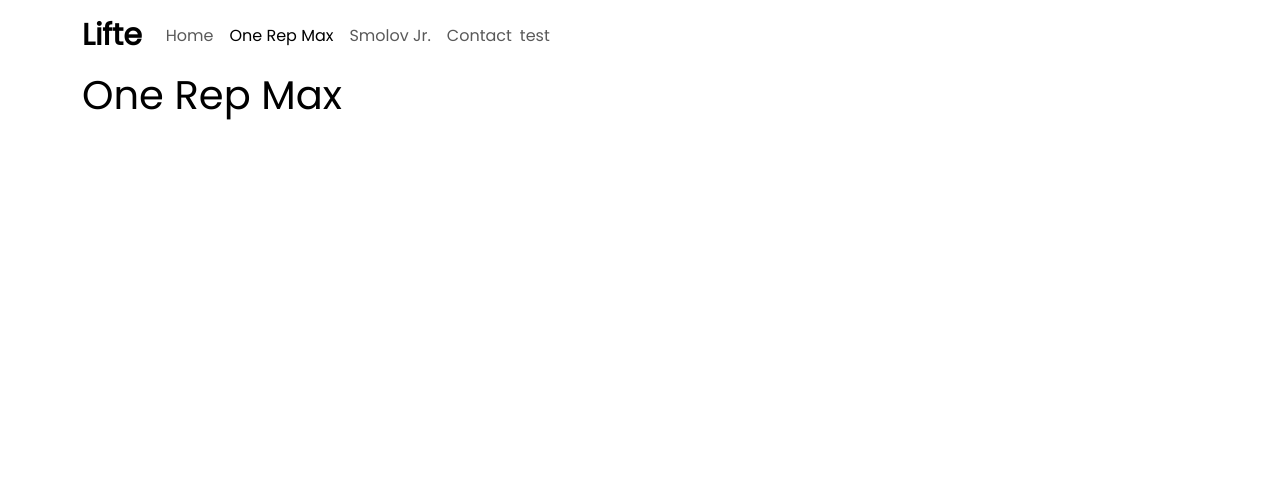
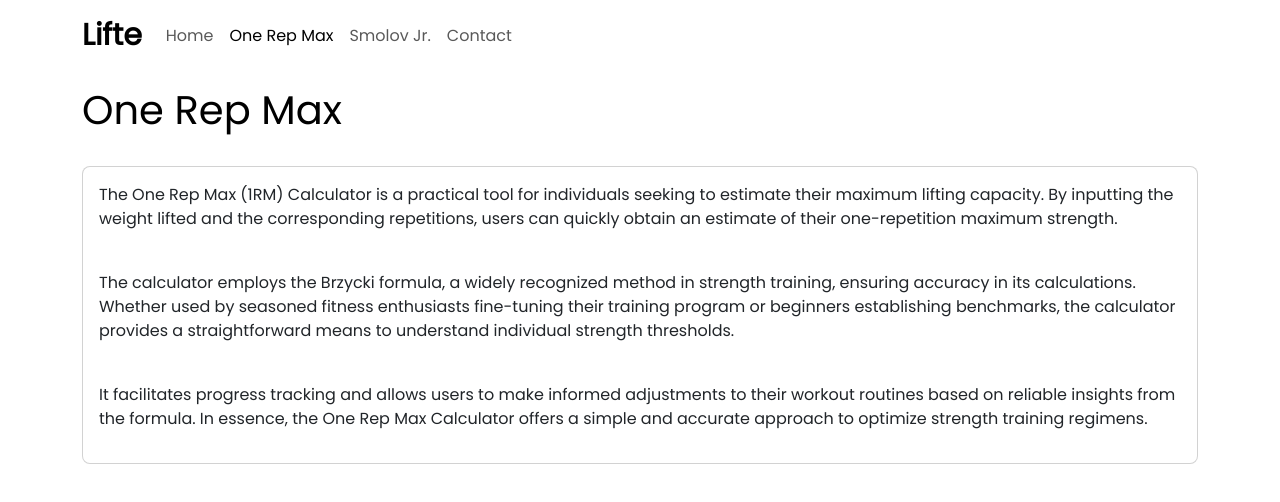
Before and after one commit to jalenlum/Lifting-Calculator, a React (Create React App) app: page /onerepmax in a window 1280 px wide. Shown: the top 502 px of the page. Built offline with nearby package versions, Linux system fonts and the light colour scheme.

Commit message:
fixed contact form and styling

```diff
--- a/public/styles.css
+++ b/public/styles.css
@@ -22,18 +22,9 @@
     background-color: rgb(232, 232, 232);
     border: none;
     border-radius: 8px;
-    color: white;
+    color: rgb(0, 0, 0);
     font-size: medium;
     padding: 10px;
-  }
-
-  .contact-button {
-    background: white;
-    border: none;
-    border-radius: 8px;
-    margin: 35px;
-    width: 140px;
-    height: 50px;
   }
 
   .smolov-text {
--- a/src/components/Contact.js
+++ b/src/components/Contact.js
@@ -2,7 +2,7 @@ export const Contact = () =>{
   return(
     <>
        <div className="container" id="contact">
-        <div className="row justify-content-center" style={{marginTop:50}}>
+        <div className="row justify-content-center" style={{marginTop:15}}>
           <div className="col text-center">
             <h1>Contact Me</h1>
             <br/>
@@ -11,16 +11,16 @@ export const Contact = () =>{
         </div>
         <div className="row justify-content-center">
           <div className="col-9 text-center">
-            <form action="https://backendform.com/sendform.php/808jalen@gmail.com" method="get">
+            <form action="https://api.backendform.com/sendform/808jalen@gmail.com" method="post">
               <input className="contact-text" placeholder="Your Name" type="text" name="name" />
               <br/>
               <input className="contact-text" placeholder="Your Email" type="email" name="email"/>
               <br/>
               <input className="contact-text" placeholder="Your Message" type="text" name="message" style={{height:150, paddingBottom:115}}/>
               <br/>
-              <button className="contact-button" type="submit"> Submit </button>
-              <input type="hidden" name="fromwebsite" value="Strength Calculator" />
-              <input type="hidden" name="redirect" value="http://localhost:3000/"/>
+              <button className="btn btn-primary" type="submit" style={{marginTop:35}}> Submit </button>
+              <input hidden type="text" name="from" value="Lifte"></input>
+              <input hidden type="text" name="redirect" value = "http://localhost:3000/"></input>
             </form>
           </div>
         </div>
--- a/src/components/Navbar.js
+++ b/src/components/Navbar.js
@@ -25,7 +25,6 @@ export const Navbar = () =>{
                 <NavLink to="/contact" className="nav-link links">Contact</NavLink>
               </li>
             </ul>
-            <div className="navbar-text">test</div>
           </div>
         </div>
       </nav>
--- a/src/components/OneRepMax.js
+++ b/src/components/OneRepMax.js
@@ -2,9 +2,31 @@ export const OneRepMax = () =>{
   return(
     <>
       <div className="container">
-        <div className="row">
+        <div className="row" style={{marginTop: 15}}>
           <div className="col">
             <h1>One Rep Max</h1>
+            <br />
+            <div className="card" style={{borderRadius:8}}>
+              <div className="card-body">
+                <p>
+                  The One Rep Max (1RM) Calculator is a practical tool for individuals seeking to estimate their maximum lifting
+                  capacity. By inputting the weight lifted and the corresponding repetitions, users can quickly obtain an estimate
+                  of their one-repetition maximum strength.
+                </p>
+                <br />
+                <p>
+                  The calculator employs the Brzycki formula, a widely recognized method in strength training, ensuring accuracy in
+                  its calculations. Whether used by seasoned fitness enthusiasts fine-tuning their training program or beginners
+                  establishing benchmarks, the calculator provides a straightforward means to understand individual strength thresholds.
+                </p>
+                <br />
+                <p>
+                  It facilitates progress tracking and allows users to make informed adjustments to their workout routines based on
+                  reliable insights from the formula. In essence, the One Rep Max Calculator offers a simple and accurate approach
+                  to optimize strength training regimens.
+                </p>
+              </div>
+            </div>
           </div>
         </div>
       </div>
--- a/src/components/SmolovJr.js
+++ b/src/components/SmolovJr.js
@@ -30,6 +30,8 @@ export const SmolovJr = () =>{
           <div className="col">
             <h1>Smolov Jr.</h1>
             <br />
+            <div className="card" style={{borderRadius:8}}>
+              <div className="card-body">
                 <p>
                   Smolov Jr. is a popular and intense powerlifting program designed to rapidly increase strength, particularly in the
                   bench press, squat, and deadlift. A modified version of the original Smolov program, Smolov Jr. is a condensed and
@@ -47,8 +49,10 @@ export const SmolovJr = () =>{
                 <p>
                   Before embarking on the Smolov Jr. program, it is advisable to assess your current fitness level and ensure that you have a
                   solid foundation in lifting technique. Additionally, proper warm-up, nutrition, and recovery are crucial to maximize the
-              benefits of this challenging powerlifting regiment.
+                  benefits of this challenging powerlifting regimen.
                 </p>
+              </div>
+            </div>
           </div>
         </div>
         <div className="row" style={{marginTop: 50}}>
@@ -60,7 +64,8 @@ export const SmolovJr = () =>{
             <input className="smolov-text" type="number" value={increment} onChange={incrementChange}/>
           </div>
         </div>
-        <div className="row">
+        <div className="row justify-content-center">
+          <div className="col-8">
             <table class="table" style={{marginTop: 50}}>
               <thead>
                 <tr>
@@ -173,6 +178,7 @@ export const SmolovJr = () =>{
             </table>
           </div>
         </div>
+      </div>
     </>
   )
 }
```
Lines whose indentation alone changed are shown as unchanged.
